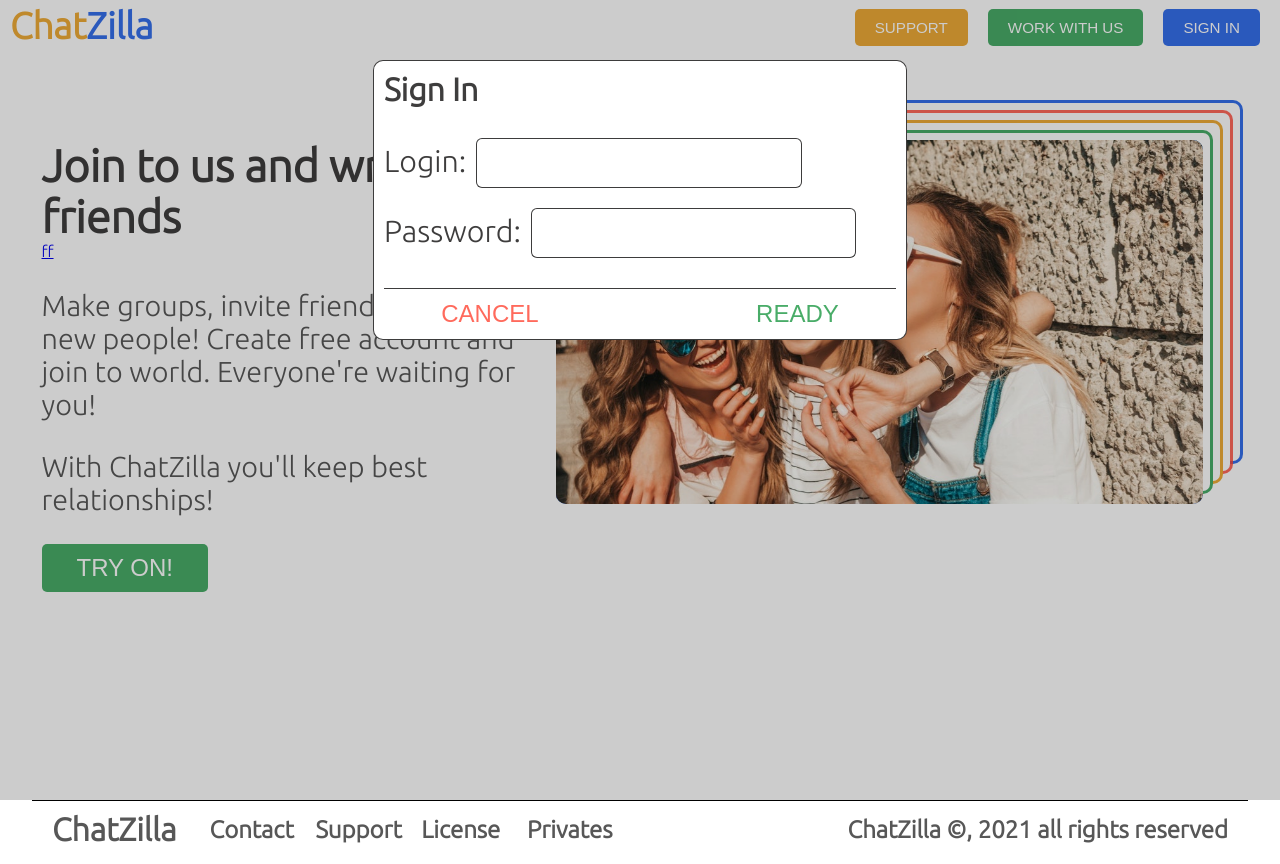
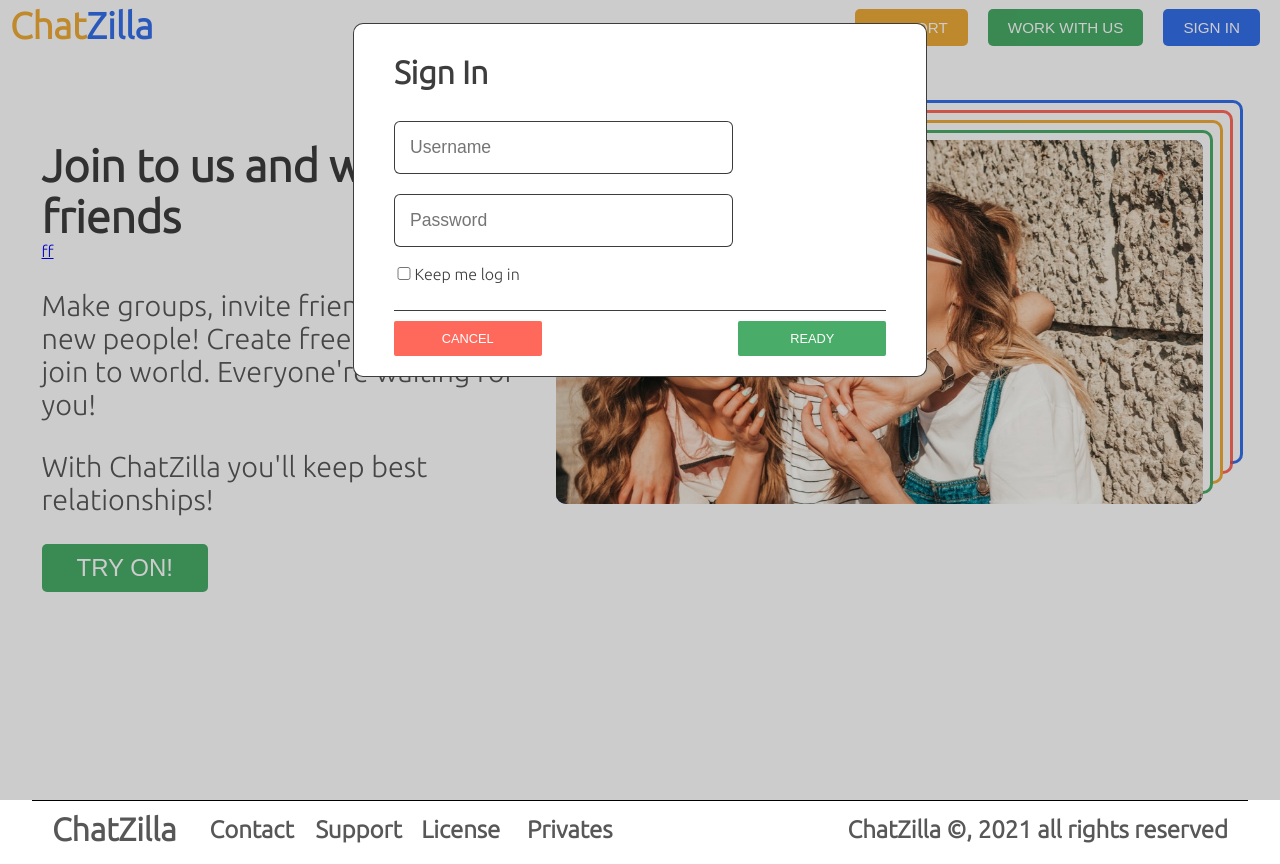
Before and after one commit to blazej-k/chat, a React app: page / in a window 1280 px wide. Both pictures are taken after a click on the button "SIGN IN". Built offline with nearby package versions, Linux system fonts and the light colour scheme; no server answers.

Commit message:
styling modal part 2

```diff
--- a/package.json
+++ b/package.json
@@ -36,6 +36,7 @@
     "@babel/core": "^7.13.10",
     "@babel/preset-env": "^7.13.10",
     "@babel/preset-react": "^7.12.13",
+    "@types/aos": "^3.0.3",
     "@types/react": "^17.0.3",
     "@types/react-dom": "^17.0.2",
     "@types/react-image-gallery": "^1.0.2",
--- a/src/components/context/SocketContext.tsx
+++ b/src/components/context/SocketContext.tsx
@@ -3,6 +3,7 @@ import { io, Socket } from "socket.io-client";
 import { DefaultEventsMap } from "socket.io-client/build/typed-events";
 import { Provider } from 'react-redux'
 import { store } from "../../reducers/store";
+import AOS from 'aos'
 
 interface Context {
     client: Socket<DefaultEventsMap, DefaultEventsMap>
@@ -17,6 +18,7 @@ const SocketProvider: FC = ({ children }) => {
     })
 
     useEffect(() => {
+        AOS.init()
         client.connect()
         return () => {
             client.disconnect()
--- a/src/components/home/modals/SignIn.tsx
+++ b/src/components/home/modals/SignIn.tsx
@@ -20,17 +20,12 @@ const SignIn: FC<SignInProps> = ({ closeModal }) => {
         <div className="modal-wrapper">
             <div className="modal sign-in-modal">
                 <h1>Sign In</h1>
-                <label>
-                    Login:
-                    <input type="text" />
-                </label><br />
-                <label>
-                    Password:
-                    <input type="password" />
-                </label>
+                    <input type="text" placeholder='Username'/><br/>
+                    <input type="password" placeholder='Password'/><br/>
+                    <input type="checkbox" name="keep-login" id="keepl-login"/>Keep me log in
                 <div className="buttons-wrapper">
                     <div className="buttons">
-                        <button>cancel</button>
+                        <button onClick={() => closeModal(false)}>cancel</button>
                         <button>ready</button>
                     </div>
                 </div>
--- a/src/index.tsx
+++ b/src/index.tsx
@@ -3,6 +3,7 @@ import ReactDOM from 'react-dom'
 import Page2 from './components/Page2'
 import SocketProvider from './components/context/SocketContext';
 import './style/index.scss'
+// import 'aos/dist/aos.css'
 
 const App: FC = () => {
 
--- a/src/style/Modals.scss
+++ b/src/style/Modals.scss
@@ -19,46 +19,49 @@
         border-radius: 10px;
         transform: translate(-50%, -50%);
         background-color: white;
-        padding: 10px;
+        padding: 30px 30px 10px 30px;
         h1 {
-            margin: 0;
-            margin-bottom: 20px;
+            margin: 0 0 20px 10px;
         }
-        label {
-            font-size: 190%;
             input {
                 outline: none;
                 color: $black;
-                font-size: 90%;
+                font-size: 110%;
                 width: 60%;
                 border: 0.5px solid $black;
                 border-radius: 6px;
-                padding: 8px;
+                padding: 15px;
                 margin: 10px 0 10px 10px;
+                &[type='checkbox']{
+                    width: 4%;
+                }
             }
-            // input[type="password"] {
-            //     border-color: $red;
-            // }
-        }
         .buttons-wrapper {
             border-top: 0.5px solid $black;
             padding: 10px 0;
             margin-top: 20px;
+            margin: 20px 10px auto 10px;
             .buttons {
-                width: 80%;
+                width: 100%;
                 margin: auto;
                 text-align: center;
+                overflow: auto;
                 button {
-                    color: $red;
-                    font-size: 150%;
+                    background-color: $red;
+                    outline: none;
+                    font-size: 80%;
                     border: none;
                     cursor: pointer;
                     text-transform: uppercase;
-                    background-color: white;
+                    width: 30%;
+                    color: white;
+                    padding: 10px;
+                    border-radius: 2px;
                     float: left;
                     &:nth-child(2n){
+                        background-color: $green;
                         float: right;
-                        color: $green;
+                        border-radius: 2px;
                     }
                 }
             }
```
Also changed, not shown: 1 other file (tests, documents, lock files or other folders).
